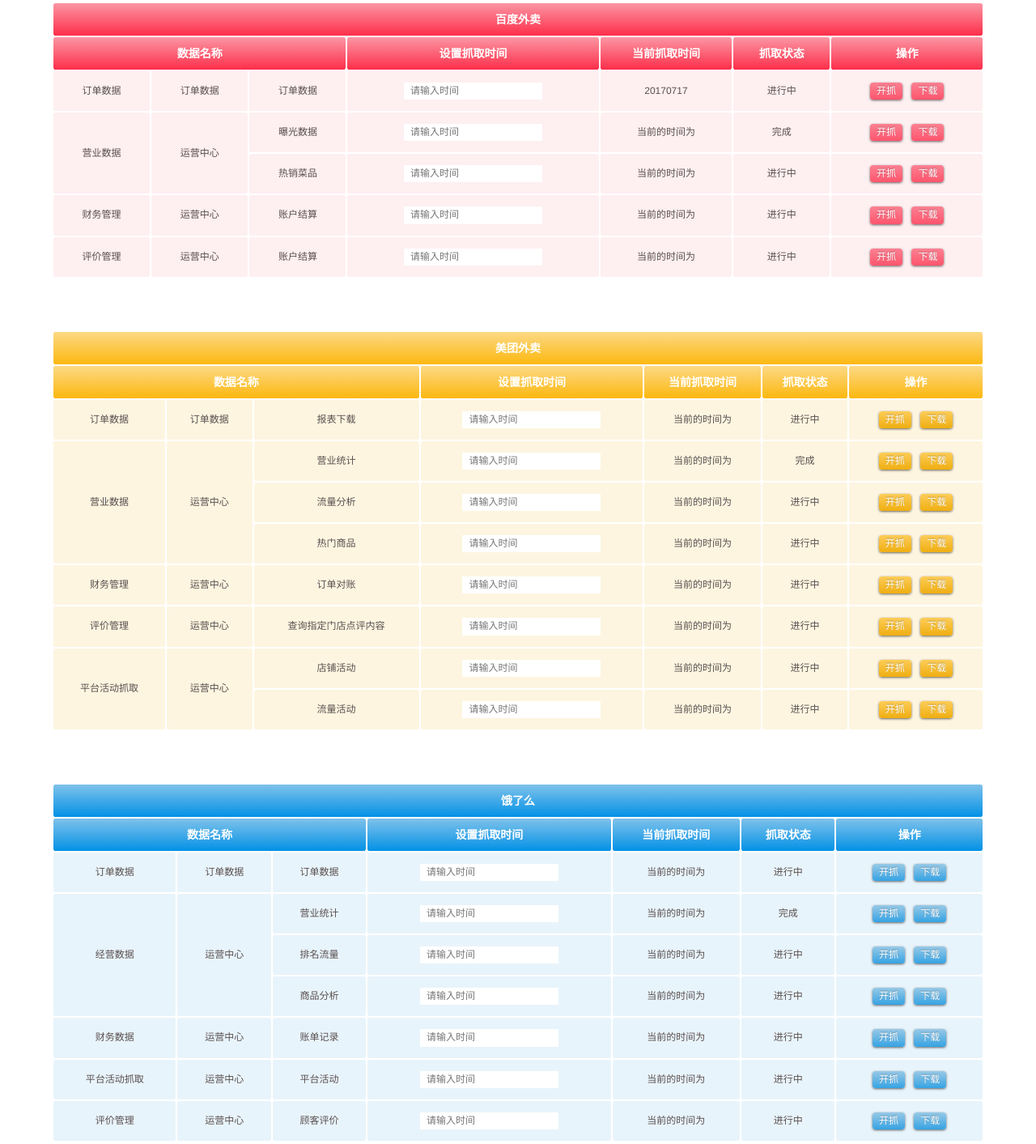
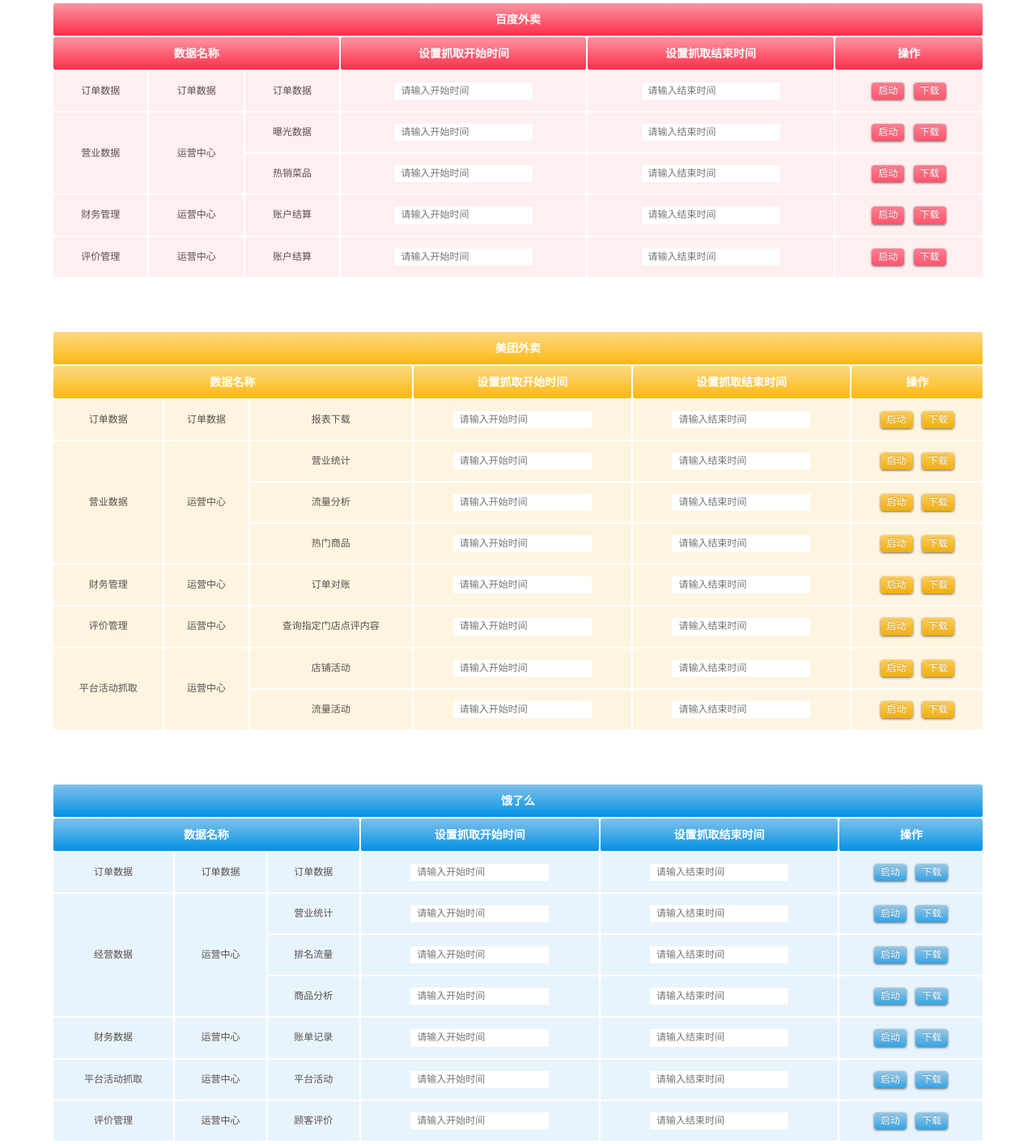
Before and after one commit to niujx/BusinessIntelligence, a plain HTML site: page web/bootstrap/index.html in a window 1280 px wide. Shown: the part 62-1475 px from the top of the page at 81% size. Drawn offline with Linux system fonts and the light colour scheme.

Commit message:
修改前端样式,增加开始和结束时间

```diff
--- a/web/bootstrap/index.html
+++ b/web/bootstrap/index.html
@@ -20,9 +20,9 @@
 					</tr>
 					<tr class="menu">
 						<th colspan = "3">数据名称</th>
-						<th>设置抓取时间</th>
-						<th>当前抓取时间</th>
-						<th>抓取状态</th>
+						<th>设置抓取开始时间</th>
+						<th>设置抓取结束时间</th>
+						<!--<th>当前抓取截止时间</th>-->
 						<th>操作</th>
 					</tr>
 				</thead>
@@ -34,13 +34,15 @@
 						<td>订单数据</td>
 						<td>订单数据</td>
 						<td>
-							<input type="text" class="dateTime" placeholder="请输入时间"/>
+							<input type="text" class="startDateTime" placeholder="请输入开始时间"/>
 						</td>
-						<td class="getTime">20170717</td>
-						<td>进行中</td>
 						<td>
-							<button class="begin">开抓</button>
-							<button class="download">下载</button>
+							<input type="text" class="endDateTime" placeholder="请输入结束时间"/>
+						</td>
+						<!--<td class="getTime">20170717</td>-->
+						<td>
+							<button class="orderBegin">启动</button>
+							<button class="orderDownload">下载</button>
 						</td>
 
 					</tr>
@@ -50,24 +52,28 @@
 						<td rowspan="2">运营中心</td>
 						<td>曝光数据</td>
 						<td>
-							<input type="text" class="dateTime" placeholder="请输入时间"/>
+							<input type="text" class="startDateTime" placeholder="请输入开始时间"/>
 						</td>
-						<td class="getTime">当前的时间为</td>
-						<td>完成</td>
 						<td>
-							<button class="begin">开抓</button>
+							<input type="text" class="endDateTime" placeholder="请输入结束时间"/>
+						</td>
+						<!--<td class="getTime">当前的时间为</td>-->
+						<td>
+							<button class="begin">启动</button>
 							<button class="download">下载</button>
 						</td>
 					</tr>
 					<tr>
 						<td>热销菜品</td>
 						<td>
-							<input type="text" class="dateTime" placeholder="请输入时间"/>
+							<input type="text" class="startDateTime" placeholder="请输入开始时间"/>
 						</td>
-						<td class="getTime">当前的时间为</td>
-						<td>进行中</td>
 						<td>
-							<button class="begin">开抓</button>
+							<input type="text" class="endDateTime" placeholder="请输入结束时间"/>
+						</td>
+						<!--<td class="getTime">当前的时间为</td>-->
+						<td>
+							<button class="begin">启动</button>
 							<button class="download">下载</button>
 						</td>
 					</tr>
@@ -76,12 +82,14 @@
 						<td>运营中心</td>
 						<td>账户结算</td>
 						<td>
-							<input type="text" class="dateTime" placeholder="请输入时间"/>
+							<input type="text" class="startDateTime" placeholder="请输入开始时间"/>
 						</td>
-						<td class="getTime">当前的时间为</td>
-						<td>进行中</td>
 						<td>
-							<button class="begin">开抓</button>
+							<input type="text" class="endDateTime" placeholder="请输入结束时间"/>
+						</td>
+						<!--<td class="getTime">当前的时间为</td>-->
+						<td>
+							<button class="begin">启动</button>
 							<button class="download">下载</button>
 						</td>
 					</tr>
@@ -90,12 +98,14 @@
 						<td>运营中心</td>
 						<td>账户结算</td>
 						<td>
-							<input type="text" class="dateTime" placeholder="请输入时间"/>
+							<input type="text" class="startDateTime" placeholder="请输入开始时间"/>
 						</td>
-						<td class="getTime">当前的时间为</td>
-						<td>进行中</td>
 						<td>
-							<button class="begin">开抓</button>
+							<input type="text" class="endDateTime" placeholder="请输入结束时间"/>
+						</td>
+						<!--<td class="getTime">当前的时间为</td>-->
+						<td>
+							<button class="begin">启动</button>
 							<button class="download">下载</button>
 						</td>
 					</tr>
@@ -114,9 +124,9 @@
 					</tr>
 					<tr class="menu">
 						<th colspan = "3">数据名称</th>
-						<th>设置抓取时间</th>
-						<th>当前抓取时间</th>
-						<th>抓取状态</th>
+						<th>设置抓取开始时间</th>
+						<th>设置抓取结束时间</th>
+						<!--<th>当前抓取时间</th>-->
 						<th>操作</th>
 					</tr>
 				</thead>
@@ -128,12 +138,14 @@
 						<td>订单数据</td>
 						<td>报表下载</td>
 						<td>
-							<input type="text" class="dateTime" placeholder="请输入时间"/>
+							<input type="text" class="startDateTime" placeholder="请输入开始时间"/>
 						</td>
-						<td class="getTime">当前的时间为</td>
-						<td>进行中</td>
 						<td>
-							<button class="begin">开抓</button>
+							<input type="text" class="endDateTime" placeholder="请输入结束时间"/>
+						</td>
+						<!--<td class="getTime">当前的时间为</td>-->
+						<td>
+							<button class="begin">启动</button>
 							<button class="download">下载</button>
 						</td>
 
@@ -144,36 +156,42 @@
 						<td rowspan="3">运营中心</td>
 						<td>营业统计</td>
 						<td>
-							<input type="text" class="dateTime" placeholder="请输入时间"/>
+							<input type="text" class="startDateTime" placeholder="请输入开始时间"/>
 						</td>
-						<td class="getTime">当前的时间为</td>
-						<td>完成</td>
 						<td>
-							<button class="begin">开抓</button>
+							<input type="text" class="endDateTime" placeholder="请输入结束时间"/>
+						</td>
+						<!--<td class="getTime">当前的时间为</td>-->
+						<td>
+							<button class="begin">启动</button>
 							<button class="download">下载</button>
 						</td>
 					</tr>
 					<tr>
 						<td>流量分析</td>
 						<td>
-							<input type="text" class="dateTime" placeholder="请输入时间"/>
+							<input type="text" class="startDateTime" placeholder="请输入开始时间"/>
 						</td>
-						<td class="getTime">当前的时间为</td>
-						<td>进行中</td>
 						<td>
-							<button class="begin">开抓</button>
+							<input type="text" class="endDateTime" placeholder="请输入结束时间"/>
+						</td>
+						<!--<td class="getTime">当前的时间为</td>-->
+						<td>
+							<button class="begin">启动</button>
 							<button class="download">下载</button>
 						</td>
 					</tr>
 					<tr>
 						<td>热门商品</td>
 						<td>
-							<input type="text" class="dateTime" placeholder="请输入时间"/>
+							<input type="text" class="startDateTime" placeholder="请输入开始时间"/>
 						</td>
-						<td class="getTime">当前的时间为</td>
-						<td>进行中</td>
 						<td>
-							<button class="begin">开抓</button>
+							<input type="text" class="endDateTime" placeholder="请输入结束时间"/>
+						</td>
+						<!--<td class="getTime">当前的时间为</td>-->
+						<td>
+							<button class="begin">启动</button>
 							<button class="download">下载</button>
 						</td>
 					</tr>
@@ -182,12 +200,14 @@
 						<td>运营中心</td>
 						<td>订单对账</td>
 						<td>
-							<input type="text" class="dateTime" placeholder="请输入时间"/>
+							<input type="text" class="startDateTime" placeholder="请输入开始时间"/>
 						</td>
-						<td class="getTime">当前的时间为</td>
-						<td>进行中</td>
 						<td>
-							<button class="begin">开抓</button>
+							<input type="text" class="endDateTime" placeholder="请输入结束时间"/>
+						</td>
+						<!--<td class="getTime">当前的时间为</td>-->
+						<td>
+							<button class="begin">启动</button>
 							<button class="download">下载</button>
 						</td>
 					</tr>
@@ -196,12 +216,14 @@
 						<td>运营中心</td>
 						<td>查询指定门店点评内容</td>
 						<td>
-							<input type="text" class="dateTime" placeholder="请输入时间"/>
+							<input type="text" class="startDateTime" placeholder="请输入开始时间"/>
 						</td>
-						<td class="getTime">当前的时间为</td>
-						<td>进行中</td>
 						<td>
-							<button class="begin">开抓</button>
+							<input type="text" class="endDateTime" placeholder="请输入结束时间"/>
+						</td>
+						<!--<td class="getTime">当前的时间为</td>-->
+						<td>
+							<button class="begin">启动</button>
 							<button class="download">下载</button>
 						</td>
 					</tr>
@@ -210,24 +232,28 @@
 						<td rowspan="2">运营中心</td>
 						<td>店铺活动</td>
 						<td>
-							<input type="text" class="dateTime" placeholder="请输入时间"/>
+							<input type="text" class="startDateTime" placeholder="请输入开始时间"/>
 						</td>
-						<td class="getTime">当前的时间为</td>
-						<td>进行中</td>
 						<td>
-							<button class="begin">开抓</button>
+							<input type="text" class="endDateTime" placeholder="请输入结束时间"/>
+						</td>
+						<!--<td class="getTime">当前的时间为</td>-->
+						<td>
+							<button class="begin">启动</button>
 							<button class="download">下载</button>
 						</td>
 					</tr>
 					<tr>
 						<td>流量活动</td>
 						<td>
-							<input type="text" class="dateTime" placeholder="请输入时间"/>
+							<input type="text" class="startDateTime" placeholder="请输入开始时间"/>
 						</td>
-						<td class="getTime">当前的时间为</td>
-						<td>进行中</td>
 						<td>
-							<button class="begin">开抓</button>
+							<input type="text" class="endDateTime" placeholder="请输入结束时间"/>
+						</td>
+						<!--<td class="getTime">当前的时间为</td>-->
+						<td>
+							<button class="begin">启动</button>
 							<button class="download">下载</button>
 						</td>
 					</tr>
@@ -246,9 +272,9 @@
 					</tr>
 					<tr class="menu">
 						<th colspan = "3">数据名称</th>
-						<th>设置抓取时间</th>
-						<th>当前抓取时间</th>
-						<th>抓取状态</th>
+						<th>设置抓取开始时间</th>
+						<th>设置抓取结束时间</th>
+						<!--<th>当前抓取时间</th>-->
 						<th>操作</th>
 					</tr>
 				</thead>
@@ -260,12 +286,14 @@
 						<td>订单数据</td>
 						<td>订单数据</td>
 						<td>
-							<input type="text" class="dateTime" placeholder="请输入时间"/>
+							<input type="text" class="startDateTime" placeholder="请输入开始时间"/>
 						</td>
-						<td class="getTime">当前的时间为</td>
-						<td>进行中</td>
 						<td>
-							<button class="crawlerOrder">开抓</button>
+							<input type="text" class="endDateTime" placeholder="请输入结束时间"/>
+						</td>
+						<!--<td class="getTime">当前的时间为</td>-->
+						<td>
+							<button class="crawlerOrder">启动</button>
 							<button class="orderDownload">下载</button>
 						</td>
 
@@ -276,36 +304,42 @@
 						<td rowspan="3">运营中心</td>
 						<td>营业统计</td>
 						<td>
-							<input type="text" class="dateTime" placeholder="请输入时间"/>
+							<input type="text" class="startDateTime" placeholder="请输入开始时间"/>
 						</td>
-						<td class="getTime">当前的时间为</td>
-						<td>完成</td>
 						<td>
-							<button class="begin">开抓</button>
+							<input type="text" class="endDateTime" placeholder="请输入结束时间"/>
+						</td>
+						<!--<td class="getTime">当前的时间为</td>-->
+						<td>
+							<button class="begin">启动</button>
 							<button class="download">下载</button>
 						</td>
 					</tr>
 					<tr>
 						<td>排名流量</td>
 						<td>
-							<input type="text" class="dateTime" placeholder="请输入时间"/>
+							<input type="text" class="startDateTime" placeholder="请输入开始时间"/>
 						</td>
-						<td class="getTime">当前的时间为</td>
-						<td>进行中</td>
 						<td>
-							<button class="begin">开抓</button>
+							<input type="text" class="endDateTime" placeholder="请输入结束时间"/>
+						</td>
+						<!--<td class="getTime">当前的时间为</td>-->
+						<td>
+							<button class="begin">启动</button>
 							<button class="download">下载</button>
 						</td>
 					</tr>
 					<tr>
 						<td>商品分析</td>
 						<td>
-							<input type="text" class="dateTime" placeholder="请输入时间"/>
+							<input type="text" class="startDateTime" placeholder="请输入开始时间"/>
 						</td>
-						<td class="getTime">当前的时间为</td>
-						<td>进行中</td>
 						<td>
-							<button class="begin">开抓</button>
+							<input type="text" class="endDateTime" placeholder="请输入结束时间"/>
+						</td>
+						<!--<td class="getTime">当前的时间为</td>-->
+						<td>
+							<button class="begin">启动</button>
 							<button class="download">下载</button>
 						</td>
 					</tr>
@@ -314,12 +348,14 @@
 						<td>运营中心</td>
 						<td>账单记录</td>
 						<td>
-							<input type="text" class="dateTime" placeholder="请输入时间"/>
+							<input type="text" class="startDateTime" placeholder="请输入开始时间"/>
 						</td>
-						<td class="getTime">当前的时间为</td>
-						<td>进行中</td>
 						<td>
-							<button class="begin">开抓</button>
+							<input type="text" class="endDateTime" placeholder="请输入结束时间"/>
+						</td>
+						<!--<td class="getTime">当前的时间为</td>-->
+						<td>
+							<button class="begin">启动</button>
 							<button class="download">下载</button>
 						</td>
 					</tr>
@@ -328,12 +364,14 @@
 						<td>运营中心</td>
 						<td>平台活动</td>
 						<td>
-							<input type="text" class="dateTime" placeholder="请输入时间"/>
+							<input type="text" class="startDateTime" placeholder="请输入开始时间"/>
 						</td>
-						<td class="getTime">当前的时间为</td>
-						<td>进行中</td>
 						<td>
-							<button class="begin">开抓</button>
+							<input type="text" class="endDateTime" placeholder="请输入结束时间"/>
+						</td>
+						<!--<td class="getTime">当前的时间为</td>-->
+						<td>
+							<button class="begin">启动</button>
 							<button class="download">下载</button>
 						</td>
 					</tr>
@@ -342,12 +380,14 @@
 						<td>运营中心</td>
 						<td>顾客评价</td>
 						<td>
-							<input type="text" class="dateTime" placeholder="请输入时间"/>
+							<input type="text" class="startDateTime" placeholder="请输入开始时间"/>
 						</td>
-						<td class="getTime">当前的时间为</td>
-						<td>进行中</td>
 						<td>
-							<button class="crawlerEvaluate">开抓</button>
+							<input type="text" class="endDateTime" placeholder="请输入结束时间"/>
+						</td>
+						<!--<td class="getTime">当前的时间为</td>-->
+						<td>
+							<button class="crawlerEvaluate">启动</button>
 							<button class="evaluateDownload">下载</button>
 						</td>
 					</tr>
@@ -359,9 +399,11 @@
 		<script src="js/bootstrap.min.js"></script>
 		<!--<script src="js/table.js"></script>-->
 
-		<script src="js/baidu.js"></script>
+		<script src="js/baiduCrawler.js"></script>
+		<script src="js/baiduDownload.js"></script>
 		<script src="js/elemeCrawler.js"></script>
 		<script src="js/elemeDownload.js"></script>
-		<script src="js/meituan.js"></script>
+		<script src="js/meituanCrawler.js"></script>
+		<script src="js/meituanDownload.js"></script>
 	</body>
 </html>
```
Also changed, not shown: web/bootstrap/js/baiduCrawler.js (+12 -9 lines).
